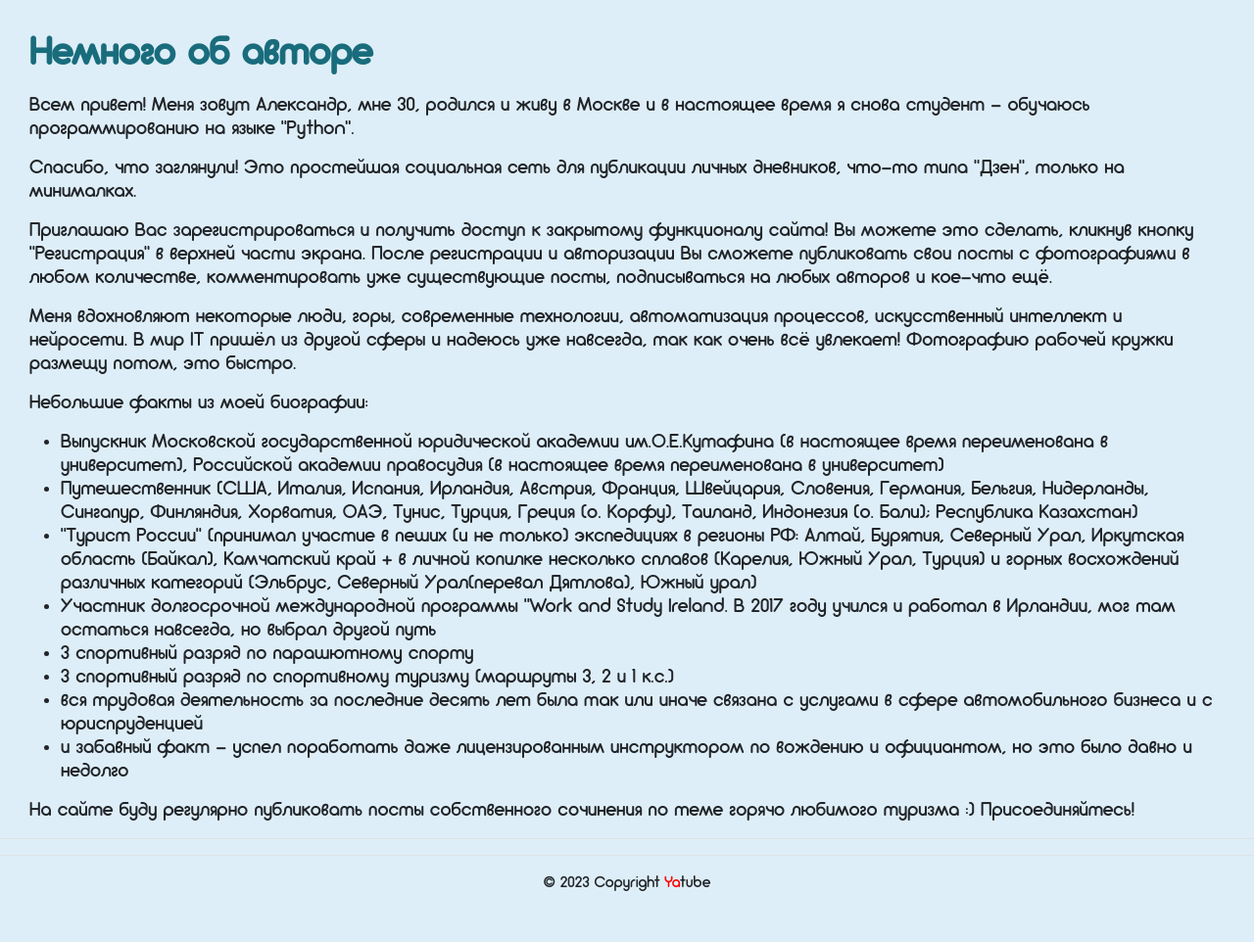
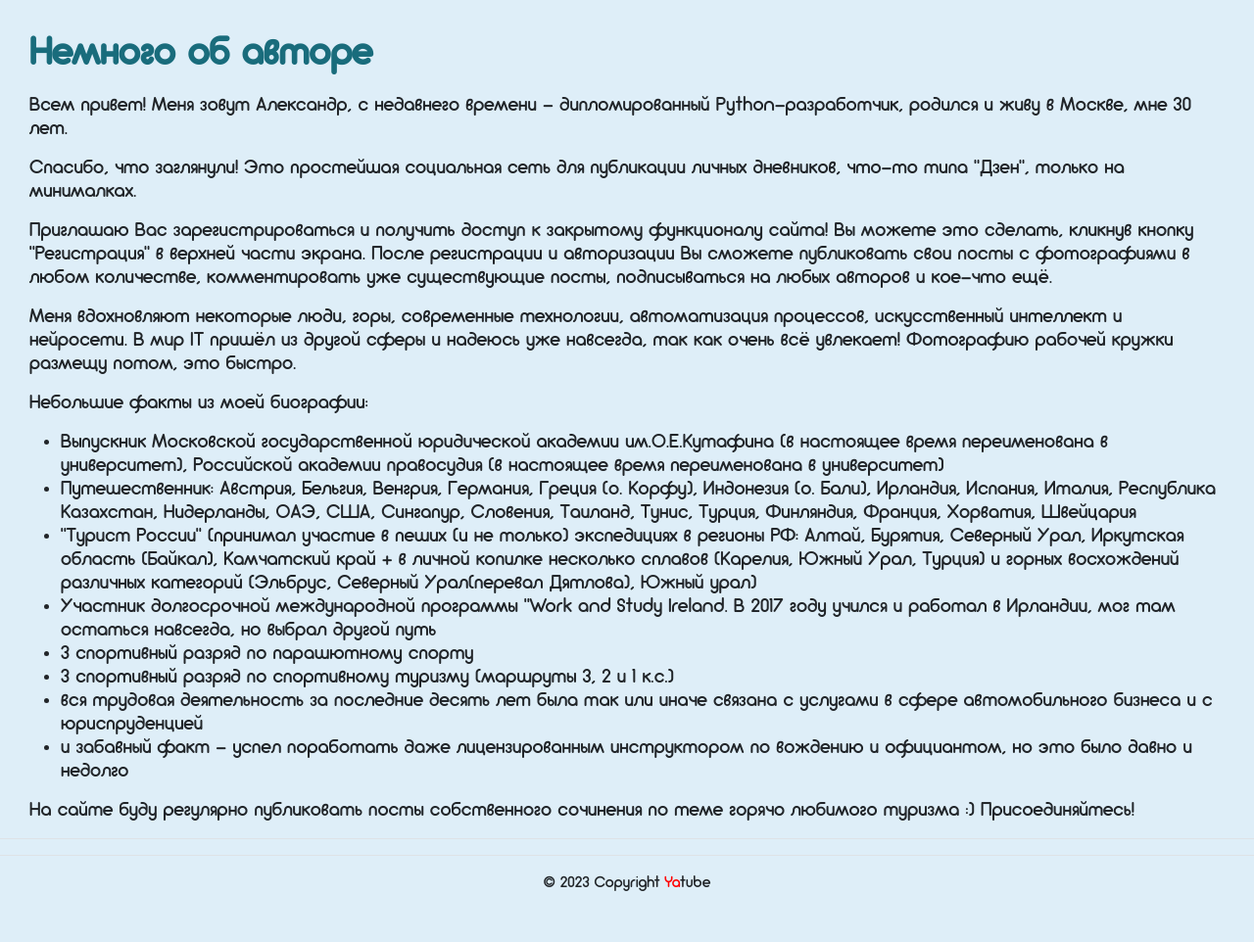
Before and after one commit to alexrashkin/TravelTube, a Django app: page /about/author/ in a window 1280 px wide. Shown: the part 56-1018 px from the top of the page at 98% size. Run offline with Django 3.2, Linux system fonts and the light colour scheme; some libraries are stand-ins or nearby versions.

Commit message:
new_version

```diff
--- a/yatube/templates/about/author.html
+++ b/yatube/templates/about/author.html
@@ -6,8 +6,7 @@
     <h1><h1 style="color:#196c7c"><b>Немного об авторе</b></h1>
     {% load static %}
     <link rel="stylesheet" type="text/css" href="{% static 'css/style.css' %}">
-      <p><h5>Всем привет! Меня зовут Александр, мне 30, родился и живу в Москве и в настоящее время я снова студент
-       - обучаюсь программированию на языке "Python".</p>
+      <p><h5>Всем привет! Меня зовут Александр, с недавнего времени - дипломированный Python-разработчик, родился и живу в Москве, мне 30 лет.</p>
       <p>Спасибо, что заглянули! Это простейшая
          социальная сеть для публикации личных дневников, что-то типа "Дзен",
          только на минималках.</p>
@@ -26,10 +25,7 @@
        им.О.Е.Кутафина (в настоящее время переименована в университет),
        Российской академии правосудия (в настоящее время переименована
        в университет)</li>
-      <li>Путешественник (США, Италия, Испания, Ирландия, Австрия, Франция,
-        Швейцария, Словения, Германия, Бельгия, Нидерланды, Сингапур,
-        Финляндия, Хорватия, ОАЭ, Тунис, Турция, Греция (о. Корфу),
-        Таиланд, Индонезия (о. Бали); Республика Казахстан)</li>
+      <li>Путешественник: Австрия, Бельгия, Венгрия, Германия, Греция (о. Корфу), Индонезия (о. Бали), Ирландия, Испания, Италия, Республика Казахстан, Нидерланды, ОАЭ, США, Сингапур, Словения, Таиланд, Тунис, Турция, Финляндия, Франция, Хорватия, Швейцария</li>
       <li>"Турист России" (принимал участие в пеших (и не только) экспедициях
         в регионы РФ: Алтай, Бурятия, Северный Урал, Иркутская область
         (Байкал), Камчатский край + в личной копилке несколько сплавов (Карелия,
```
